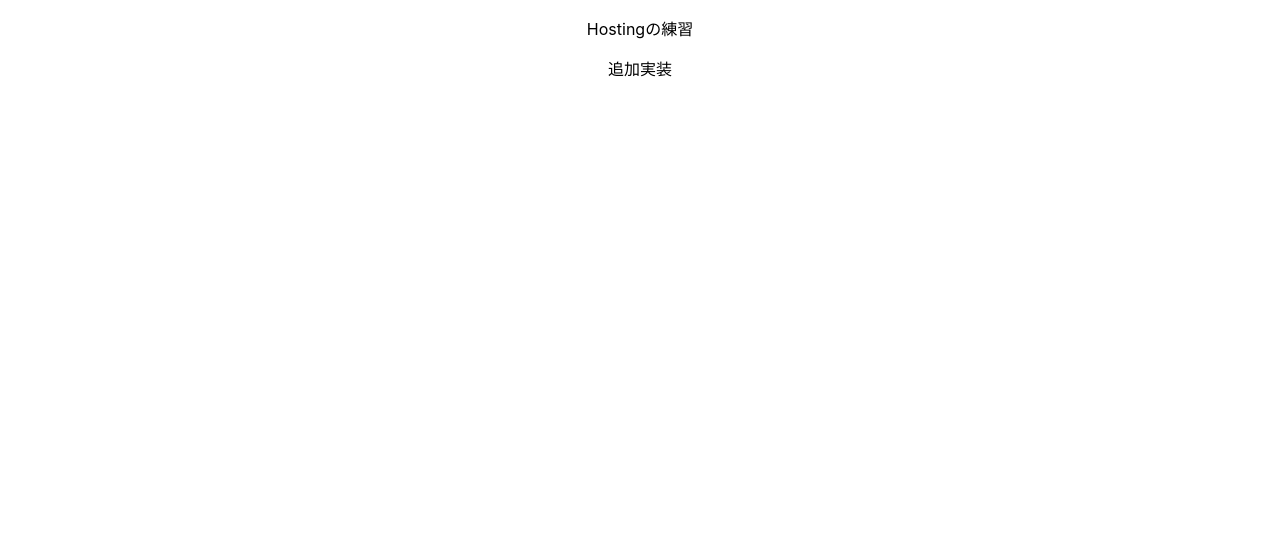
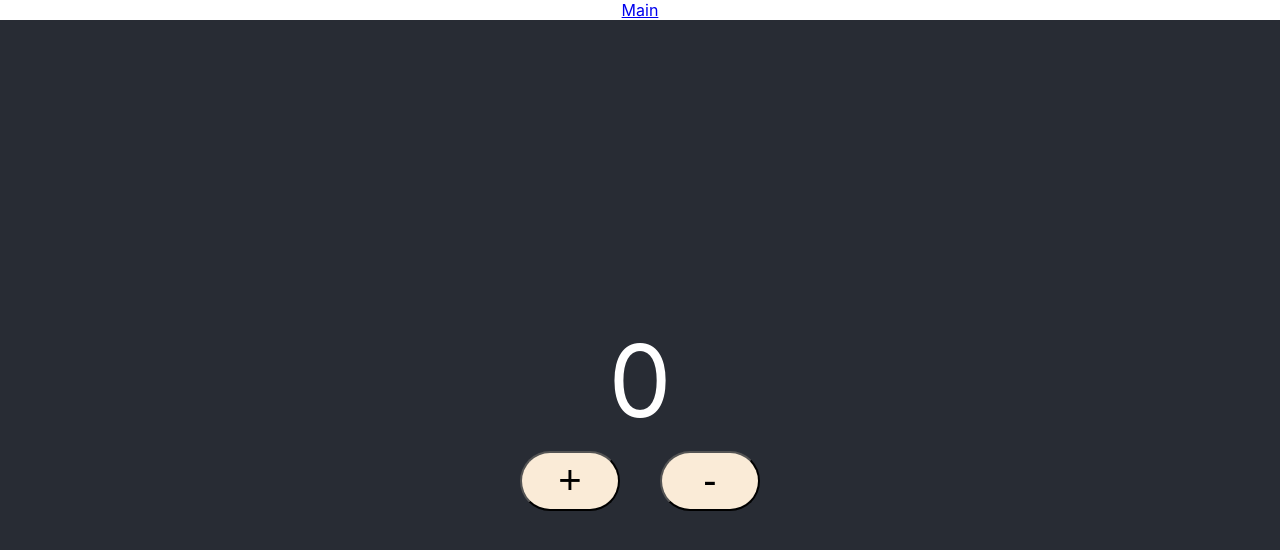
Before and after one commit to ahiru-e6a1/React-Counter, a React (Create React App) app in the folder counter/: page /screen in a window 1280 px wide. Shown: the top 550 px of the page. Built offline with nearby package versions, Linux system fonts and the light colour scheme.

Commit message:
ボタンでMainとScreenの画面遷移

```diff
--- a/counter/package.json
+++ b/counter/package.json
@@ -9,6 +9,7 @@
     "firebase": "^9.6.6",
     "react": "^17.0.1",
     "react-dom": "^17.0.1",
+    "react-router-dom": "6",
     "react-scripts": "4.0.3",
     "web-vitals": "^1.0.1"
   },
--- a/counter/src/app/App.js
+++ b/counter/src/app/App.js
@@ -1,10 +1,17 @@
+import React from "react";
 import "./App.css";
+import { Routes, Route, Link } from "react-router-dom";
+
+import { Main } from "../screens/Main";
+import { Screen } from "../screens/Screen";
 
 function App() {
   return (
     <div className="App">
-      <p>Hostingの練習</p>
-      <p>追加実装</p>
+      <Routes>
+        <Route path="/" element={<Main />} />
+        <Route path="/screen" element={<Screen />} />
+      </Routes>
     </div>
   );
 }
--- a/counter/src/components/Button.js
+++ b/counter/src/components/Button.js
@@ -1,5 +1,5 @@
 import React from "react";
-import "../App.css";
+// import "../App.css";
 
 const Button = ({ text, onClickButton }) => {
   return (
--- a/counter/src/components/MinusButton.js
+++ b/counter/src/components/MinusButton.js
@@ -1,5 +1,5 @@
 import React from "react";
-import "../App.css";
+// import "../App.css";
 import Button from "./Button";
 
 const MinusButton = ({ text, onClickPlusButton }) => {
--- a/counter/src/components/PlusButton.js
+++ b/counter/src/components/PlusButton.js
@@ -1,5 +1,5 @@
 import React from "react";
-import "../App.css";
+// import "../App.css";
 import Button from "./Button";
 
 const plusButton = ({ text, onClickPlusButton }) => {
--- a/counter/src/index.js
+++ b/counter/src/index.js
@@ -1,11 +1,13 @@
 import React from "react";
 import ReactDOM from "react-dom";
+import { BrowserRouter } from "react-router-dom";
+
 import "./index.css";
 import App from "./app/App";
 
 ReactDOM.render(
-  <React.StrictMode>
+  <BrowserRouter>
     <App />
-  </React.StrictMode>,
+  </BrowserRouter>,
   document.getElementById("root")
 );
--- /dev/null
+++ b/counter/src/screens/Main.js
@@ -0,0 +1,14 @@
+import React from "react";
+import { Link } from "react-router-dom";
+
+export const Main = () => {
+  return (
+    <div>
+      <p>Hostingの練習</p>
+      <p>追加実装</p>
+      <nav>
+        <Link to="/screen">Screen</Link>
+      </nav>
+    </div>
+  );
+};
--- a/counter/src/screens/Screen.js
+++ b/counter/src/screens/Screen.js
@@ -1,9 +1,10 @@
 import React, { useState } from "react";
-import "../App.css";
+// import "../App.css";
 import PlusButton from "../components/PlusButton";
 import MinusButton from "../components/PlusButton";
+import { Link } from "react-router-dom";
 
-const Screen = () => {
+export const Screen = () => {
   const [count, setCount] = useState(0);
 
   const plusButton = () => {
@@ -16,6 +17,9 @@ const Screen = () => {
 
   return (
     <div>
+      <nav>
+        <Link to="/">Main</Link>
+      </nav>
       <div className="AppContainer">
         <div className="numberArea">
           <text className="number">{count}</text>
@@ -28,5 +32,3 @@ const Screen = () => {
     </div>
   );
 };
-
-export default Screen;
```
Also changed, not shown: 1 other file (tests, documents, lock files or other folders).
